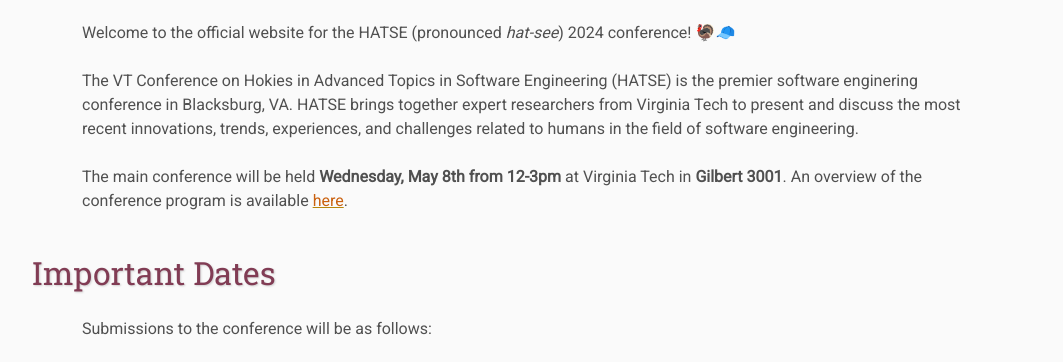
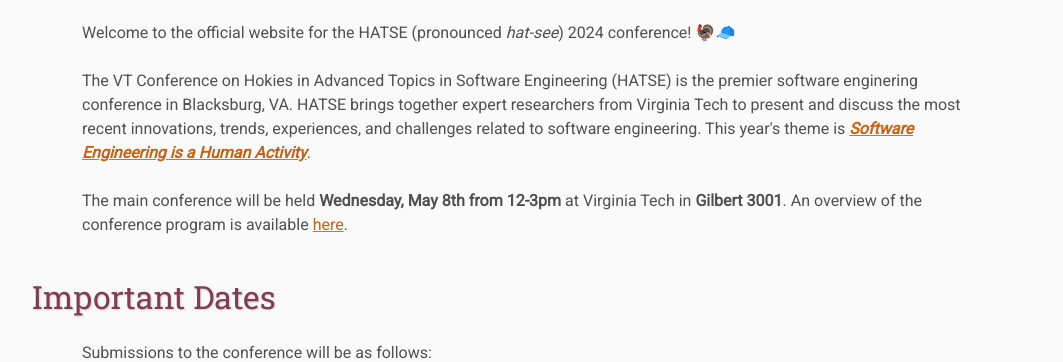
Before and after one commit to CS6704-VT/hatse, a plain HTML site: page index.html in a window 1280 px wide. Shown: the part 659-1021 px from the top of the page, without its empty margins (108-1171 px from the left). Drawn offline with Linux system fonts and the light colour scheme.

Commit message:
Added course website

```diff
--- a/index.html
+++ b/index.html
@@ -45,7 +45,7 @@
     <p>
         Welcome to the official website for the HATSE (pronounced <i>hat-see</i>) 2024 conference! 🦃🧢
     <p>
-        The VT Conference on Hokies in Advanced Topics in Software Engineering (HATSE) is the premier software enginering conference in Blacksburg, VA. HATSE brings together expert researchers from Virginia Tech to present and discuss the most recent innovations, trends, experiences, and challenges related to humans in the field of software engineering.
+        The VT Conference on Hokies in Advanced Topics in Software Engineering (HATSE) is the premier software enginering conference in Blacksburg, VA. HATSE brings together expert researchers from Virginia Tech to present and discuss the most recent innovations, trends, experiences, and challenges related to software engineering. This year's theme is <b><i><a href="https://github.com/CS6704-VT/Course">Software Engineering is a Human Activity</a></i></b>.
 
     </p>
     <p>
```
